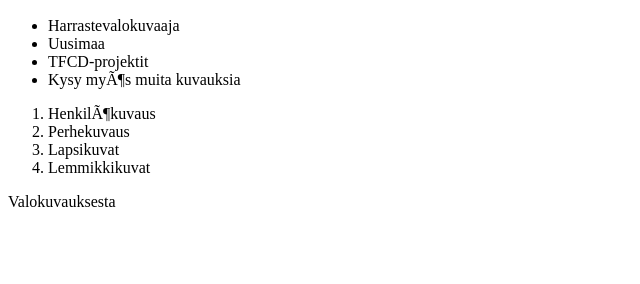
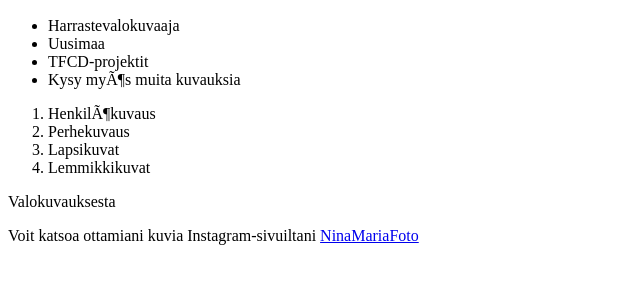
Before and after one commit to ninamariafoto/ninamariafoto.github.io, a plain HTML site: page index.html in a window 1280 px wide. Shown: the part 110-394 px from the top of the page, without its empty margins (0-640 px from the left). Drawn offline with Linux system fonts and the light colour scheme.

Commit message:
Update index.html

```diff
--- a/index.html
+++ b/index.html
@@ -27,5 +27,9 @@
 
 <p>Valokuvauksesta</p>
 
+<p>Voit katsoa ottamiani kuvia Instagram-sivuiltani
+<a href=”https://www.instagram.com/ninamariafoto/”>NinaMariaFoto</a>
+</p>
+
 </body>
 </html>
```
